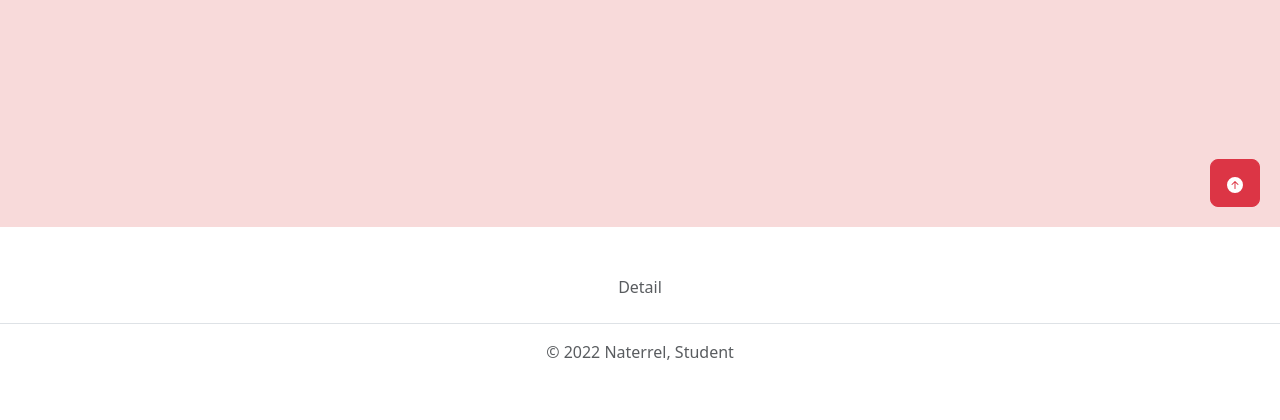
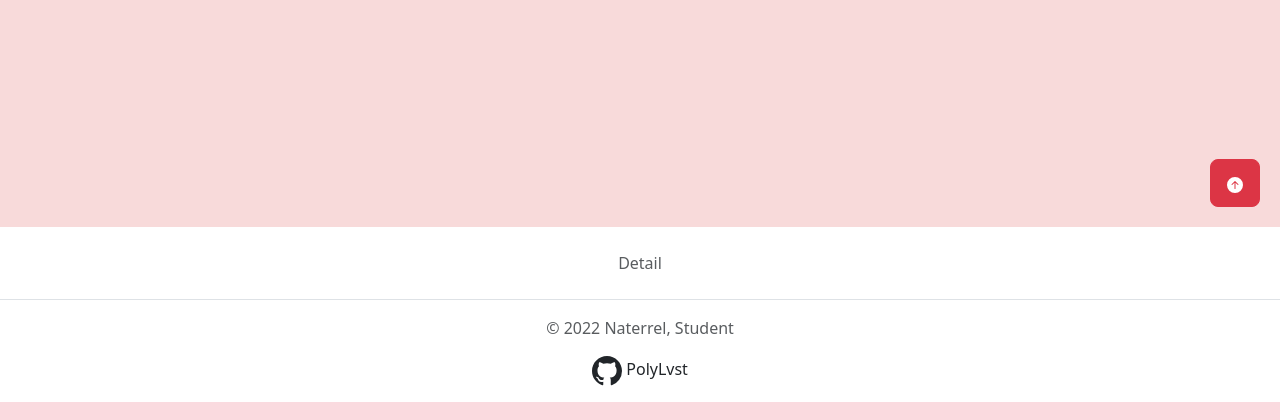
Before and after one commit to PolyLvst/personal-dictionary, a Flask app: page / in a window 1280 px wide. Shown: the part 573-993 px from the top of the page. Run offline with Flask 2, Linux system fonts and the light colour scheme; data that the repository does not hold is empty.

Commit message:
change footer

```diff
--- a/templates/index.html
+++ b/templates/index.html
@@ -92,11 +92,24 @@
         </table>
     </div>
 
-    <footer class="py-3 my-4">
+    <footer class="my-3">
         <ul class="nav justify-content-center border-bottom pb-3 mb-3">
-            <li class="nav-item"><a href="/detail/example" class="nav-link px-2 text-muted">Detail</a></li>
+            <li class="nav-item"><a href="/detail/detail" class="nav-link px-2 text-muted">Detail</a></li>
         </ul>
         <p class="text-center text-muted">© 2022 Naterrel, Student</p>
+        <div class="nav justify-content-center">
+            <li class="nav-item">
+                <a class="navbar-brand" href="https://github.com/PolyLvst">
+                <svg xmlns="http://www.w3.org/2000/svg" width="30" height="30" fill="currentColor" class="bi bi-github"
+                    viewBox="0 0 16 16" style="--darkreader-inline-fill: currentColor;" data-darkreader-inline-fill="">
+                    <path
+                        d="M8 0C3.58 0 0 3.58 0 8c0 3.54 2.29 6.53 5.47 7.59.4.07.55-.17.55-.38 0-.19-.01-.82-.01-1.49-2.01.37-2.53-.49-2.69-.94-.09-.23-.48-.94-.82-1.13-.28-.15-.68-.52-.01-.53.63-.01 1.08.58 1.23.82.72 1.21 1.87.87 2.33.66.07-.52.28-.87.51-1.07-1.78-.2-3.64-.89-3.64-3.95 0-.87.31-1.59.82-2.15-.08-.2-.36-1.02.08-2.12 0 0 .67-.21 2.2.82.64-.18 1.32-.27 2-.27.68 0 1.36.09 2 .27 1.53-1.04 2.2-.82 2.2-.82.44 1.1.16 1.92.08 2.12.51.56.82 1.27.82 2.15 0 3.07-1.87 3.75-3.65 3.95.29.25.54.73.54 1.48 0 1.07-.01 1.93-.01 2.2 0 .21.15.46.55.38A8.012 8.012 0 0 0 16 8c0-4.42-3.58-8-8-8z">
+                    </path>
+                </svg>
+                PolyLvst
+                </a>
+            </li>
+        </div>
     </footer>
 
     <button type="button" class="btn btn-danger btn-floating btn-lg" onclick="backToTop()" id="btn-back-to-top">
```
Also changed, not shown: templates/detail.html (+14 -1 lines), templates/error.html (+14 -1 lines).
